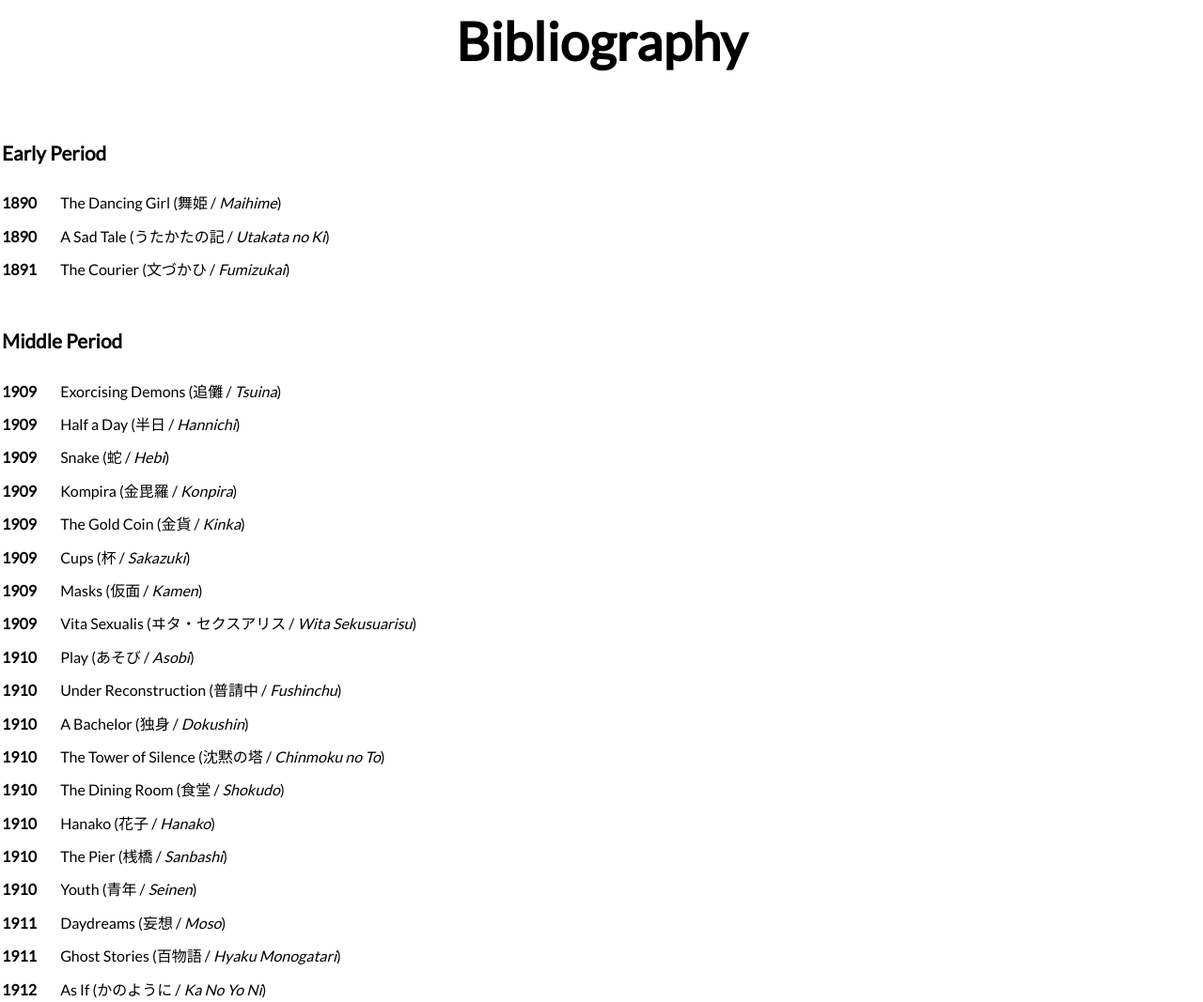
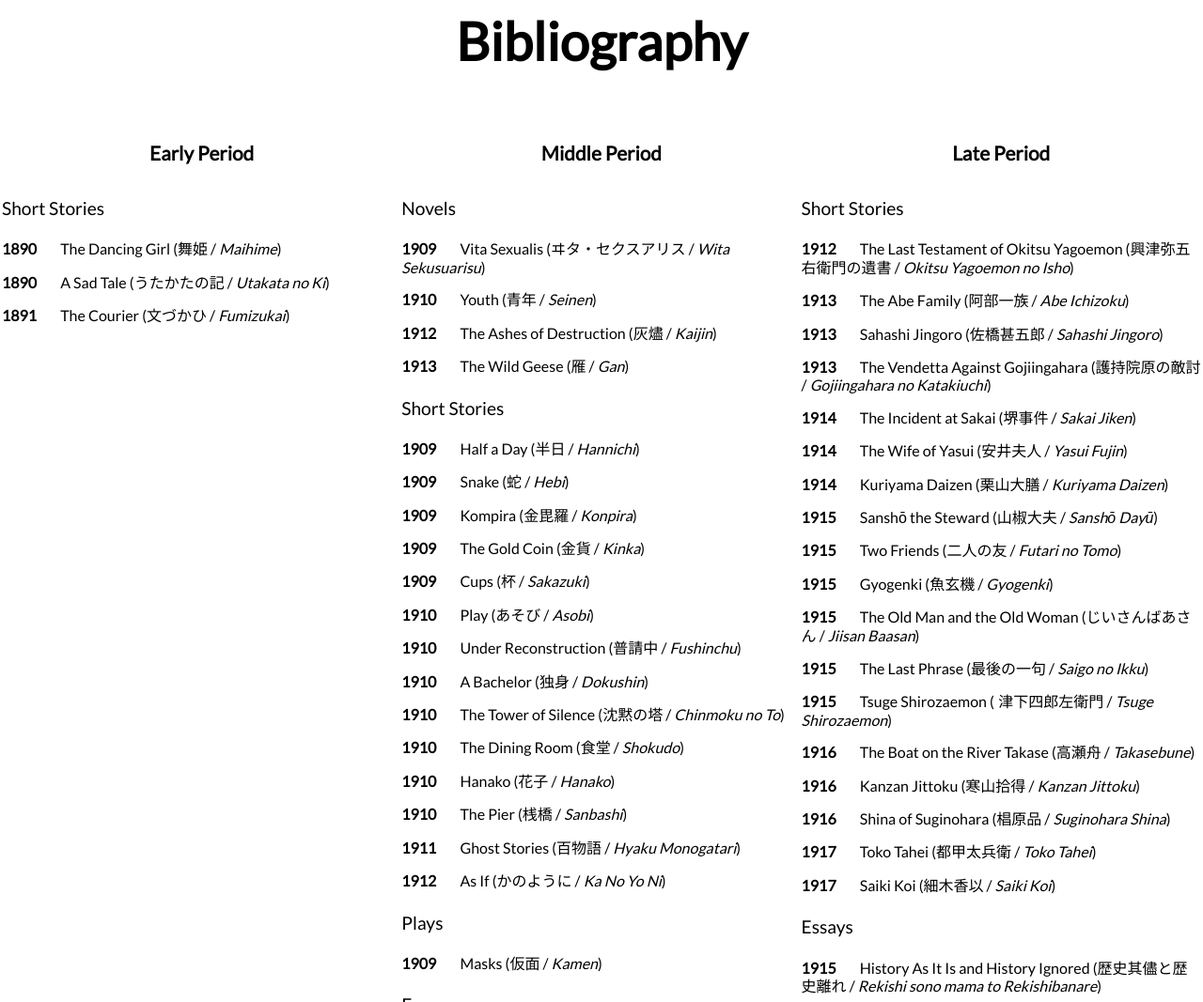
Before and after one commit to thabermeyer/tribute-page, a website: page app/index.html in a window 1280 px wide. Shown: the part 1620-2687 px from the top of the page at 94% size. Drawn offline with Linux system fonts and the light colour scheme.

Commit message:
Tentatively finished bibliography section; pending table format

```diff
--- a/app/assets/styles/base/_global.css
+++ b/app/assets/styles/base/_global.css
@@ -45,9 +45,22 @@ body {
 
   }
 
+  &--smaller {
+
+    font-size: 1.2rem;
+
+  }
+
   &--bottom-padding {
 
     padding-bottom: 5px;
+
+  }
+
+  &--vertical-padding {
+
+    padding-top: 4px;
+    padding-bottom: 4px;
 
   }
 
--- a/app/index.html
+++ b/app/index.html
@@ -28,7 +28,7 @@
   </header>
   <div class="wrapper">
     <div id="home" class="page-section page-section--top">
-      <div class="row row--gutters">
+      <div class="row">
         <div class="row__4 row__text--center">
           <h1 class="heading">MORI ŌGAI</h1>
           <h1 class="heading Japanese">森 鴎外</h1>
@@ -42,7 +42,7 @@
     </div>
     <div id="about" class="page-section--grey">
       <h2 class="heading heading--center">About</h2>
-      <div class="row row--gutters">
+      <div class="row">
         <div class="row__4 row__img--left-center">
           <img class="img--shadow" src="assets/images/ogai_2.jpg">
         </div>
@@ -50,31 +50,34 @@
           <p>Mori is considered one of the leading writers of the Meiji period (1868 - 1912), the time during which Japan rapidly transformed from an isolated feudal society to a modern, Westernized nation.</p>
           <p>Though a medical doctor by profession, Mori's literary career can be traced to his decision to enlist in the Imperial Japanese Army in 1882, which sent him abroad to Germany to study. While at school and abroad he read widely, studying extensively from the late-Edo period popular novels of Japan, taking lessons in Chinese poetry and literature, and exploring the then-unknown world of European literature.</p>
           <p>Upon his return to Japan, he published his own literary journal, a handful of short stories, and his own book of poetry&mdash;all while pursuing his main career in medicine. Now proficient in German, he produced translations of Goethe, Schiller, Ibsen, Hans Christian Andersen, and Hauptmann.</p>
-          <p>Mori did not begin writing more extensively until around 1905, when his output of short stories and essays increased considerably. He wrote his first novel, <em>Vita Sexualis</em>, in 1909, and would go on to write three more novels&mdash;including his most renowned, <em>The Wild Geese</em>, in 1913. After the death of Emperor Meiji in 1912, he turned his focus to historical stories, which would occupy his interest until the end of his life.</p>
+          <p>Mori did not begin writing more extensively until around 1908, when his output of short stories and essays increased considerably. He wrote his first novel, <em>Vita Sexualis</em>, in 1909, and would go on to write three more novels&mdash;including his most renowned, <em>The Wild Geese</em>, in 1913. After the death of Emperor Meiji in 1912, he turned his focus to writing historical fiction, which would occupy his interest until the end of his life.</p>
           <p>Mori's works, along with those of his literary contemporary, Natsume Sōseki, are essential to understanding the beginnings of modern Japanese literature.</p>
         </div>
       </div>
     </div>
     <div id="bibliography" class="page-section page-section--more-bottom-padding">
       <h2 class="heading heading--center">Bibliography</h2>
-      <div class="row row--gutters">
-        <div class="row__6">
-          <div class="row--bottom-padding">
-            <h4 class="subheading--small subheading--bottom-padding">Early Period</h4>
+      <div class="row">
+          <div class="row__4 row--bottom-padding">
+            <h4 class="subheading--small subheading--center subheading--bottom-padding">Early Period</h4>
+            <p class="subheading--smaller subheading--vertical-padding">Short Stories</p>
               <p><span class="date">1890</span>The Dancing Girl (<span class="Japanese">舞姫</span> / <em>Maihime</em>)</p>
               <p><span class="date">1890</span>A Sad Tale (<span class="Japanese">うたかたの記</span> / <em>Utakata no Ki</em>)</p>
               <p><span class="date">1891</span>The Courier (<span class="Japanese">文づかひ</span> / <em>Fumizukai</em>)</p>
           </div>
-          <div class="row--bottom-padding">
-            <h4 class="subheading--small subheading--bottom-padding">Middle Period</h4>
-            <p><span class="date">1909</span>Exorcising Demons (<span class="Japanese">追儺</span> / <em>Tsuina</em>)</p>
+          <div class="row__4 row--bottom-padding">
+            <h4 class="subheading--small subheading--center subheading--bottom-padding">Middle Period</h4>
+            <p class="subheading--smaller subheading--vertical-padding">Novels</p>
+              <p><span class="date">1909</span>Vita Sexualis (<span class="Japanese">ヰタ・セクスアリス</span> / <em>Wita Sekusuarisu</em>)</p>
+              <p><span class="date">1910</span>Youth (<span class="Japanese">青年</span> / <em>Seinen</em>)</p>
+              <p><span class="date">1912</span>The Ashes of Destruction (<span class="Japanese">灰燼</span> / <em>Kaijin</em>)</p>
+              <p><span class="date">1913</span>The Wild Geese (<span class="Japanese">雁</span> / <em>Gan</em>)</p>
+            <p class="subheading--smaller subheading--vertical-padding">Short Stories</p>
               <p><span class="date">1909</span>Half a Day (<span class="Japanese">半日</span> / <em>Hannichi</em>)</p>
               <p><span class="date">1909</span>Snake (<span class="Japanese">蛇</span> / <em>Hebi</em>)</p>
               <p><span class="date">1909</span>Kompira (<span class="Japanese">金毘羅</span> / <em>Konpira</em>)</p>
               <p><span class="date">1909</span>The Gold Coin (<span class="Japanese">金貨</span> / <em>Kinka</em>)</p>
               <p><span class="date">1909</span>Cups (<span class="Japanese">杯</span> / <em>Sakazuki</em>)</p>
-            <p><span class="date">1909</span>Masks (<span class="Japanese">仮面</span> / <em>Kamen</em>)</p>
-            <p><span class="date">1909</span>Vita Sexualis (<span class="Japanese">ヰタ・セクスアリス</span> / <em>Wita Sekusuarisu</em>)</p>
               <p><span class="date">1910</span>Play (<span class="Japanese">あそび</span> / <em>Asobi</em>)</p>
               <p><span class="date">1910</span>Under Reconstruction (<span class="Japanese">普請中</span> / <em>Fushinchu</em>)</p>
               <p><span class="date">1910</span>A Bachelor (<span class="Japanese">独身</span> / <em>Dokushin</em>)</p>
@@ -82,15 +85,17 @@
               <p><span class="date">1910</span>The Dining Room (<span class="Japanese">食堂</span> / <em>Shokudo</em>)</p>
               <p><span class="date">1910</span>Hanako (<span class="Japanese">花子</span> / <em>Hanako</em>)</p>
               <p><span class="date">1910</span>The Pier (<span class="Japanese">桟橋</span> / <em>Sanbashi</em>)</p>
-            <p><span class="date">1910</span>Youth (<span class="Japanese">青年</span> / <em>Seinen</em>)</p>
-            <p><span class="date">1911</span>Daydreams (<span class="Japanese">妄想</span> / <em>Moso</em>)</p>
               <p><span class="date">1911</span>Ghost Stories (<span class="Japanese">百物語</span> / <em>Hyaku Monogatari</em>)</p>
               <p><span class="date">1912</span>As If (<span class="Japanese">かのように</span> / <em>Ka No Yo Ni</em>)</p>
-            <p><span class="date">1912</span>The Ashes of Destruction (<span class="Japanese">灰燼</span> / <em>Kaijin</em>)</p>
-            <p><span class="date">1913</span>The Wild Geese (<span class="Japanese">雁</span> / <em>Gan</em>)</p>
+            <p class="subheading--smaller subheading--vertical-padding">Plays</p>
+              <p><span class="date">1909</span>Masks (<span class="Japanese">仮面</span> / <em>Kamen</em>)</p>
+            <p class="subheading--smaller subheading--vertical-padding">Essays</p>
+              <p><span class="date">1909</span>Exorcising Demons (<span class="Japanese">追儺</span> / <em>Tsuina</em>)</p>
+              <p><span class="date">1911</span>Daydreams (<span class="Japanese">妄想</span> / <em>Moso</em>)</p>
           </div>
-          <div>
-            <h4 class="subheading--small subheading--bottom-padding">Late Period</h4>
+          <div class="row__4">
+            <h4 class="subheading--small subheading--center subheading--bottom-padding">Late Period</h4>
+            <p class="subheading--smaller subheading--vertical-padding">Short Stories</p>
               <p><span class="date">1912</span>The Last Testament of Okitsu Yagoemon (<span class="Japanese">興津弥五右衛門の遺書</span> / <em>Okitsu Yagoemon no Isho</em>)</p>
               <p><span class="date">1913</span>The Abe Family (<span class="Japanese">阿部一族</span> / <em>Abe Ichizoku</em>)</p>
               <p><span class="date">1913</span>Sahashi Jingoro (<span class="Japanese">佐橋甚五郎</span> / <em>Sahashi Jingoro</em>)</p>
@@ -100,7 +105,6 @@
               <p><span class="date">1914</span>Kuriyama Daizen (<span class="Japanese">栗山大膳</span> / <em>Kuriyama Daizen</em>)</p>
               <p><span class="date">1915</span>Sanshō the Steward (<span class="Japanese">山椒大夫</span> / <em>Sanshō Dayū</em>)</p>
               <p><span class="date">1915</span>Two Friends (<span class="Japanese">二人の友</span> / <em>Futari no Tomo</em>)</p>
-            <p><span class="date">1915</span>History As It Is and History Ignored (<span class="Japanese">歴史其儘と歴史離れ</span> / <em>Rekishi sono mama to Rekishibanare</em>)</p>
               <p><span class="date">1915</span>Gyogenki (<span class="Japanese">魚玄機</span> / <em>Gyogenki</em>)</p>
               <p><span class="date">1915</span>The Old Man and the Old Woman (<span class="Japanese">じいさんばあさん</span> / <em>Jiisan Baasan</em>)</p>
               <p><span class="date">1915</span>The Last Phrase (<span class="Japanese">最後の一句</span> / <em>Saigo no Ikku</em>)</p>
@@ -110,10 +114,8 @@
               <p><span class="date">1916</span>Shina of Suginohara (<span class="Japanese">椙原品</span> / <em>Suginohara Shina</em>)</p>
               <p><span class="date">1917</span>Toko Tahei (<span class="Japanese">都甲太兵衛</span> / <em>Toko Tahei</em>)</p>
               <p><span class="date">1917</span>Saiki Koi (<span class="Japanese">細木香以</span> / <em>Saiki Koi</em>)</p>
-          </div>
-        </div>
-        <div class="row__6">
-
+            <p class="subheading--smaller subheading--vertical-padding">Essays</p>
+              <p><span class="date">1915</span>History As It Is and History Ignored (<span class="Japanese">歴史其儘と歴史離れ</span> / <em>Rekishi sono mama to Rekishibanare</em>)</p>
           </div>
       </div>
     </div>
--- a/app/temp/styles/styles.css
+++ b/app/temp/styles/styles.css
@@ -390,9 +390,22 @@ body {
 
   }
 
+.subheading--smaller {
+
+    font-size: 1.2rem;
+
+  }
+
 .subheading--bottom-padding {
 
     padding-bottom: 5px;
+
+  }
+
+.subheading--vertical-padding {
+
+    padding-top: 4px;
+    padding-bottom: 4px;
 
   }
 
```
Lines whose indentation alone changed are shown as unchanged.
